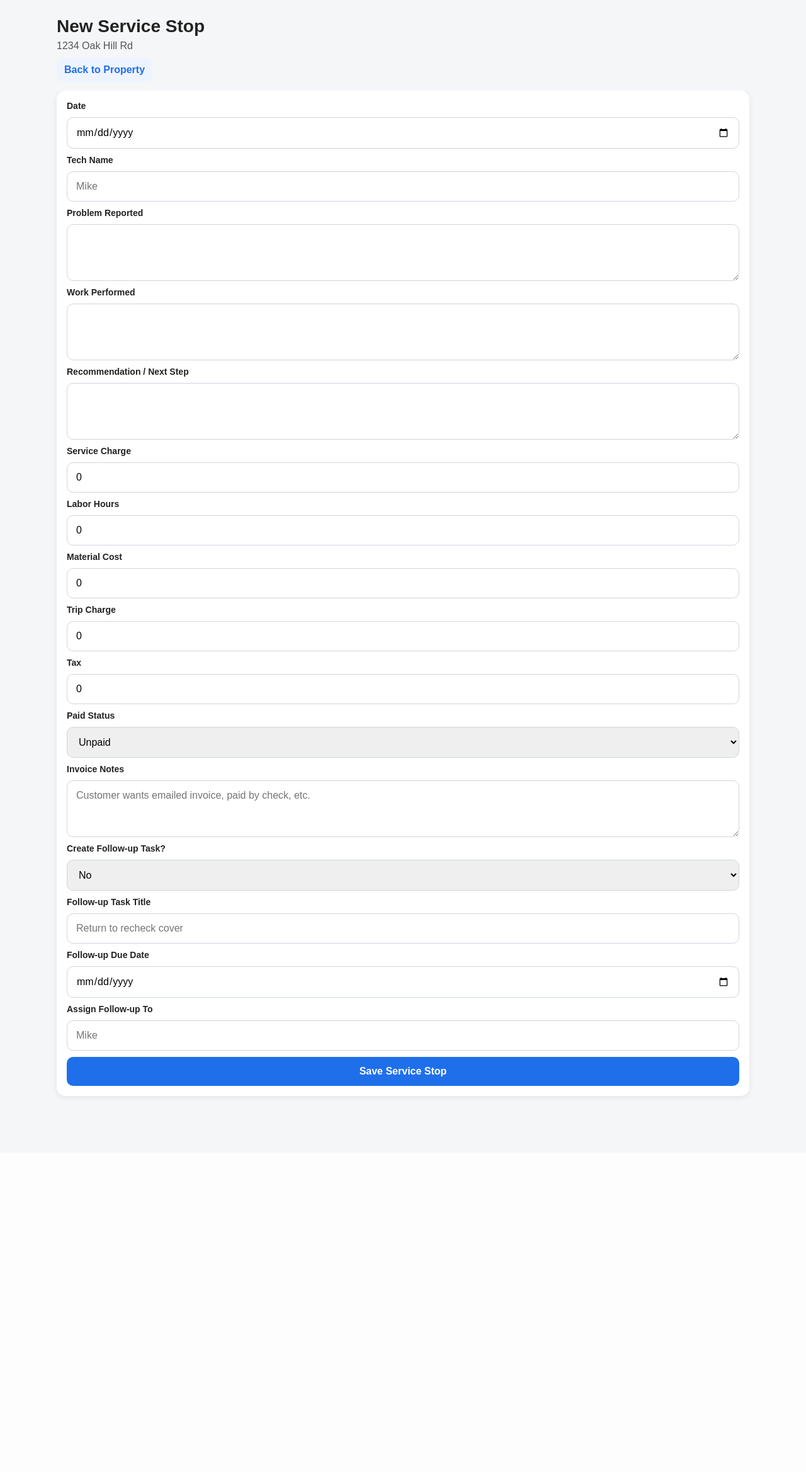
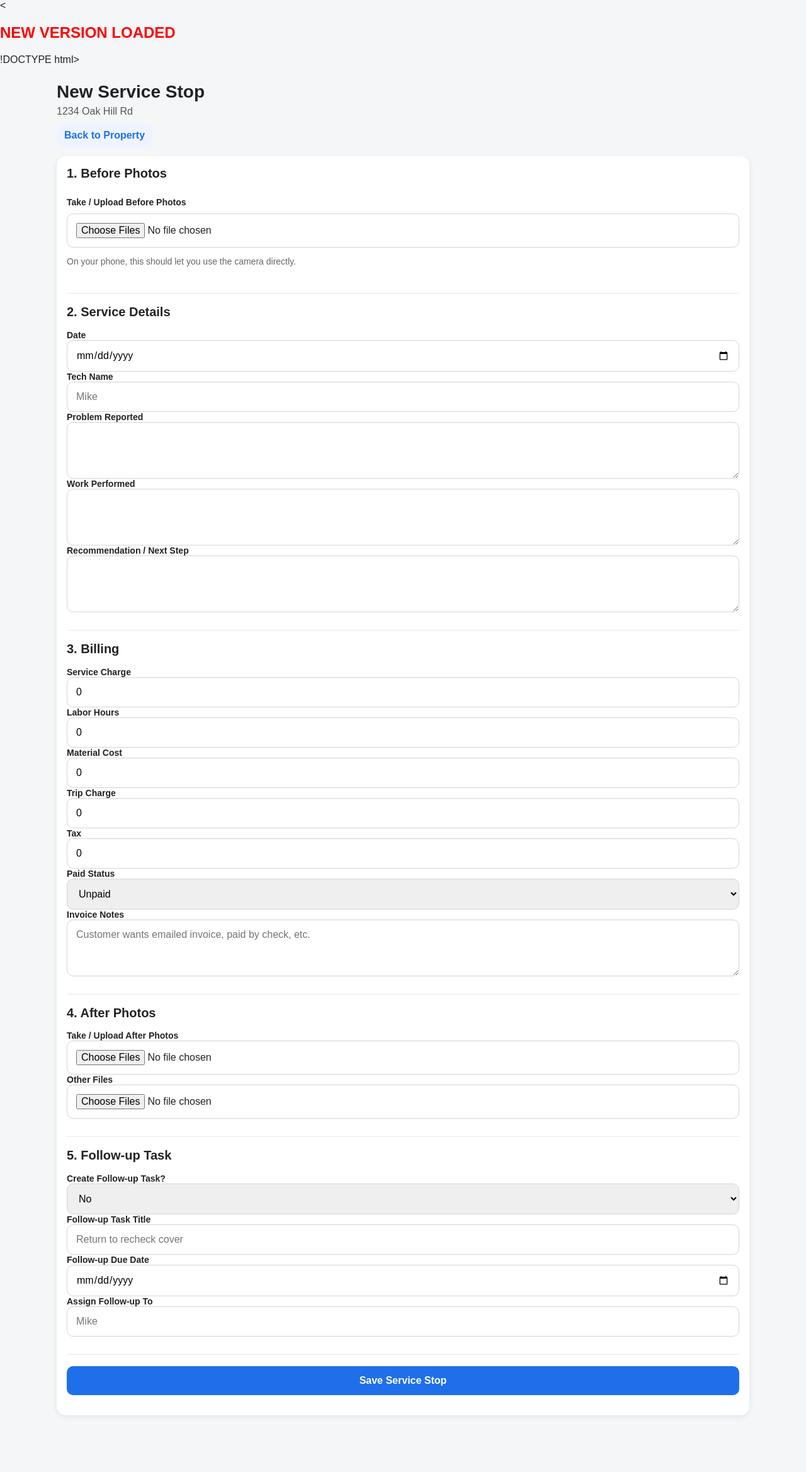
Before and after one commit to heinlinii/pool-ops, a FastAPI app: page /properties/1/service-stop/new in a window 1280 px wide. Shown: the whole page at 63% size. Before the commit the page ends 1746 px from the top, so only its background shows below. Run offline with FastAPI, Linux system fonts and the light colour scheme; data comes from the database, SQL or seed files in the repository.

Commit message:
force refresh service stop UI v2

```diff
--- a/app/db.py
+++ b/app/db.py
@@ -1,9 +1,22 @@
+import os
+
 from sqlalchemy import create_engine
-from sqlalchemy.orm import sessionmaker, declarative_base
+from sqlalchemy.orm import declarative_base, sessionmaker
 
-DATABASE_URL = "sqlite:///./pool_ops.db"
+DATABASE_URL = os.getenv("DATABASE_URL", "sqlite:///./pool_ops.db")
 
-engine = create_engine(DATABASE_URL, connect_args={"check_same_thread": False})
-SessionLocal = sessionmaker(bind=engine)
+if DATABASE_URL.startswith("postgres://"):
+    DATABASE_URL = DATABASE_URL.replace("postgres://", "postgresql://", 1)
+
+engine_kwargs = {}
+
+if DATABASE_URL.startswith("sqlite"):
+    engine_kwargs["connect_args"] = {"check_same_thread": False}
+else:
+    engine_kwargs["pool_pre_ping"] = True
+
+engine = create_engine(DATABASE_URL, **engine_kwargs)
+
+SessionLocal = sessionmaker(autocommit=False, autoflush=False, bind=engine)
 
 Base = declarative_base()
--- a/app/templates/service_stop_new.html
+++ b/app/templates/service_stop_new.html
@@ -1,9 +1,23 @@
-<!DOCTYPE html>
+<<h2 style="color:red;">NEW VERSION LOADED</h2>
+!DOCTYPE html>
 <html>
 <head>
     <title>New Service Stop</title>
     <meta name="viewport" content="width=device-width, initial-scale=1">
-    <link rel="stylesheet" href="/static/styles.css?v=70">
+    <link rel="stylesheet" href="/static/styles.css?v=90">
+    <style>
+        .section-gap {
+            margin-top: 18px;
+            padding-top: 18px;
+            border-top: 1px solid #e6e9ed;
+        }
+
+        .helper {
+            font-size: 14px;
+            color: #666;
+            margin-top: 4px;
+        }
+    </style>
 </head>
 <body>
     <div class="page">
@@ -16,7 +30,16 @@
         </header>
 
         <section class="card">
-            <form method="post" action="/properties/{{ property.id }}/service-stop/new" class="form-stack">
+            <form method="post" action="/properties/{{ property.id }}/service-stop/new" enctype="multipart/form-data" class="form-stack">
+
+                <h2>1. Before Photos</h2>
+                <label>Take / Upload Before Photos</label>
+                <input type="file" name="before_photos" accept="image/*" capture="environment" multiple>
+                <p class="helper">On your phone, this should let you use the camera directly.</p>
+
+                <div class="section-gap">
+                    <h2>2. Service Details</h2>
+
                     <label>Date</label>
                     <input type="date" name="date_value">
 
@@ -31,6 +54,10 @@
 
                     <label>Recommendation / Next Step</label>
                     <textarea name="recommendation"></textarea>
+                </div>
+
+                <div class="section-gap">
+                    <h2>3. Billing</h2>
 
                     <label>Service Charge</label>
                     <input type="number" step="0.01" name="billed_amount" value="0">
@@ -55,6 +82,20 @@
 
                     <label>Invoice Notes</label>
                     <textarea name="invoice_notes" placeholder="Customer wants emailed invoice, paid by check, etc."></textarea>
+                </div>
+
+                <div class="section-gap">
+                    <h2>4. After Photos</h2>
+
+                    <label>Take / Upload After Photos</label>
+                    <input type="file" name="after_photos" accept="image/*" capture="environment" multiple>
+
+                    <label>Other Files</label>
+                    <input type="file" name="general_files" multiple>
+                </div>
+
+                <div class="section-gap">
+                    <h2>5. Follow-up Task</h2>
 
                     <label>Create Follow-up Task?</label>
                     <select name="create_followup_task">
@@ -70,8 +111,11 @@
 
                     <label>Assign Follow-up To</label>
                     <input type="text" name="followup_assigned_to" placeholder="Mike">
+                </div>
 
+                <div class="section-gap">
                     <button type="submit">Save Service Stop</button>
+                </div>
             </form>
         </section>
     </div>
--- a/requirements.txt
+++ b/requirements.txt
@@ -4,3 +4,4 @@ sqlalchemy
 jinja2
 python-multipart
 reportlab
+psycopg2-binary
```
Lines whose indentation alone changed are shown as unchanged.
